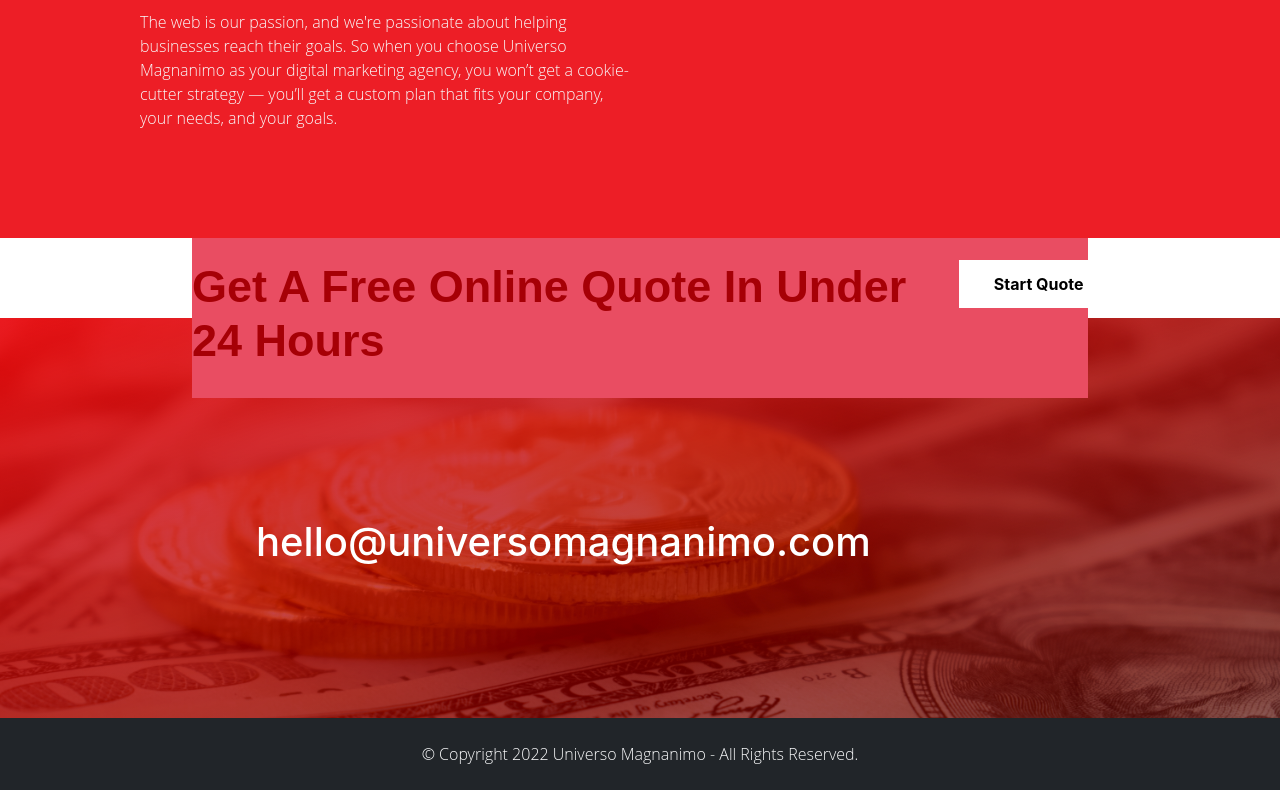
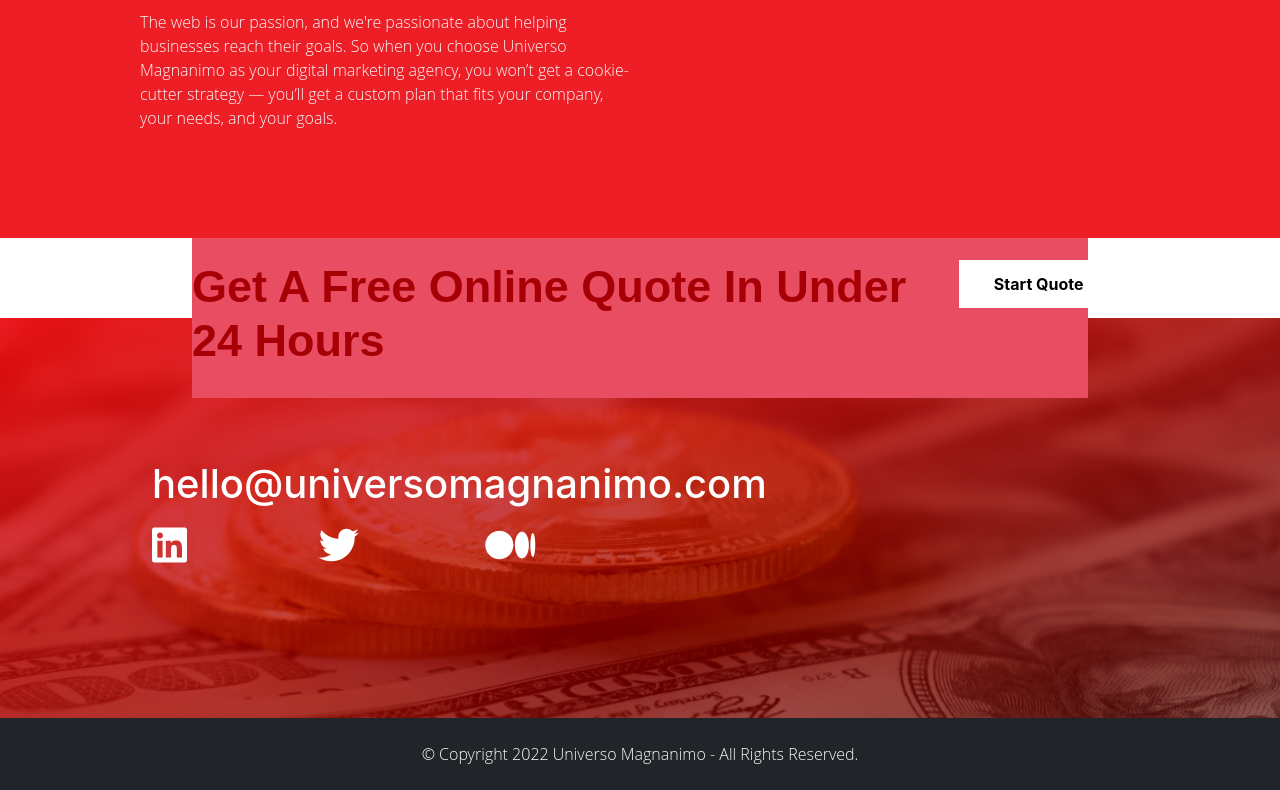
Before and after one commit to Compyneller/universomagnanimo, a React (Create React App) app: page / in a window 1280 px wide. Shown: the part 1866-2656 px from the top of the page. Built offline with nearby package versions, Linux system fonts and the light colour scheme.

Commit message:
add social links

```diff
--- a/src/Components/Footer/Footer.jsx
+++ b/src/Components/Footer/Footer.jsx
@@ -18,6 +18,7 @@ const Footer = () => {
             </div>
           </div>
         </div>
+        <div className="row w-100" style={{ zIndex: "1000" }}>
           <a
             className="my-auto text-center emailLink"
             href="mailto:hello@universomagnanimo.com"
@@ -25,6 +26,36 @@ const Footer = () => {
             <h2 className="text-dark ">hello@universomagnanimo.com</h2>
           </a>
         </div>
+        <div className="row w-100" style={{ zIndex: "1000" }}>
+          <div className="col-4 col-lg-2">
+            <a
+              style={{ color: "white", fontSize: "40px" }}
+              href="https://www.linkedin.com/company/universo-magnanimo-unipessoal-lda/"
+              target="_blank"
+            >
+              <i className="fa-brands fa-linkedin" />
+            </a>
+          </div>
+          <div className="col-4 col-lg-2">
+            <a
+              style={{ color: "white", fontSize: "40px" }}
+              href="https://twitter.com/UniversoMagnan1"
+              target="_blank"
+            >
+              <i className="fa-brands fa-twitter" />
+            </a>
+          </div>
+          <div className="col-4 col-lg-2">
+            <a
+              style={{ color: "white", fontSize: "40px" }}
+              href="https://medium.com/me/stories/public"
+              target="_blank"
+            >
+              <i className="fa-brands fa-medium"></i>
+            </a>
+          </div>
+        </div>
+      </div>
     </div>
   );
 };
--- a/src/Components/Footer/footer.scss
+++ b/src/Components/Footer/footer.scss
@@ -49,20 +49,19 @@
         }
     }
     h2{
-        position: absolute;
-        top: 50%;
+        // position: absolute;
+        // top: 50%;
         z-index: 200;
         font-size: 40px;
         color: white !important;
-        text-align: center;
-        margin: 0 auto;
-        text-align: center;
+        text-align: left;
+
     }
     .emailLink{
-        z-index:5;
+        // z-index:5;
         text-align: center;
-        position: absolute;
-        left: 20%;
+        // position: absolute;
+        // left: 15%;
 
     }
 }
```
Lines whose indentation alone changed are shown as unchanged.
